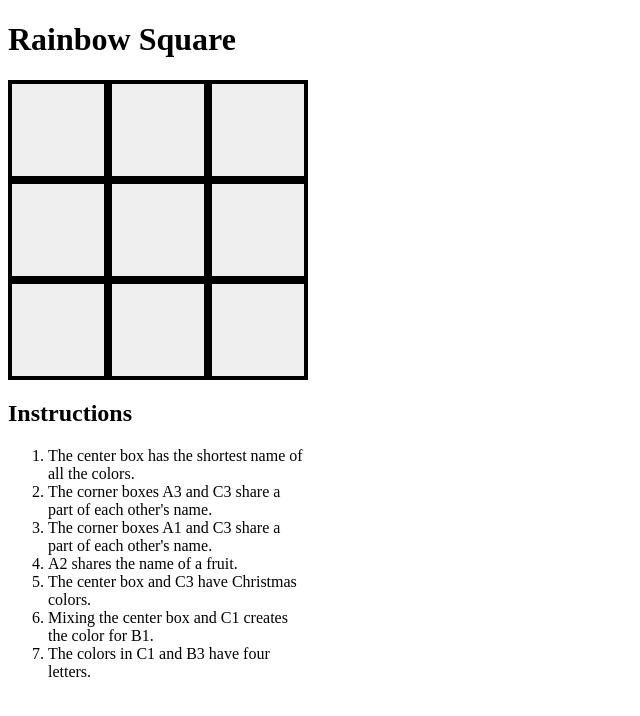
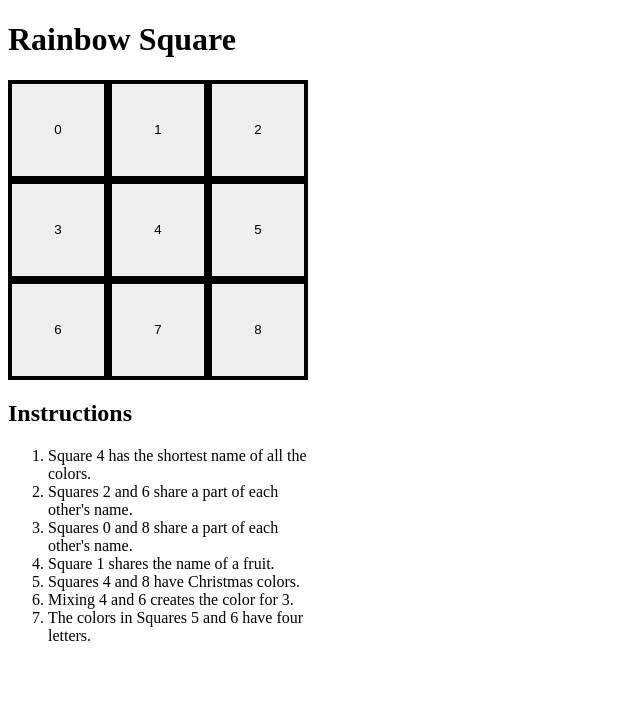
Before and after one commit to janesunpark/puzzler, a React app: page / in a window 1280 px wide. Shown: the top 716 px of the page, without its empty margins (0-640 px from the left). Built offline with nearby package versions, Linux system fonts and the light colour scheme.

Commit message:
each box responds to onClick event but no dropdown menu is being displayed.

```diff
--- a/src/App.js
+++ b/src/App.js
@@ -55,10 +55,9 @@ function App() {
 //   </div>
 // };
 
-  function setColor(color) {
-    const newState = [...state.input, { color }];
-    updateState({...state});
-  }
+  // function setColor(color, index) {
+  //   updateState({...state, input[index]: color});
+  // };
 
 
   function toggleMenu(status) {
@@ -84,7 +83,7 @@ for (let i = 0; i < Object.keys(state.input).length; i++) {
   squares.push(
   <button className='box' key={i} index={i}  style={{backgroundColor : state.input[i]}}
   onClick={() => toggleMenu(!state.showMenu)}
-  >
+  >{i}
    {/* set an onhover, if square is hovered over, the "menu" of color options will render within the square
 
    toggle function state.showMenu === false ? state.showMenu = true : state.showMenu = false
--- a/src/instructions.js
+++ b/src/instructions.js
@@ -1,13 +1,13 @@
 
 const instructions = {
     0: {
-        0: 'The center box has the shortest name of all the colors.',
-        1: 'The corner boxes A3 and C3 share a part of each other\'s name.',
-        2: 'The corner boxes A1 and C3 share a part of each other\'s name.',
-        3: 'A2 shares the name of a fruit.',
-        4: 'The center box and C3 have Christmas colors.',
-        5: 'Mixing the center box and C1 creates the color for B1.',
-        6: 'The colors in C1 and B3 have four letters.'
+        0: 'Square 4 has the shortest name of all the colors.',
+        1: 'Squares 2 and 6 share a part of each other\'s name.',
+        2: 'Squares 0 and 8 share a part of each other\'s name.',
+        3: 'Square 1 shares the name of a fruit.',
+        4: 'Squares 4 and 8 have Christmas colors.',
+        5: 'Mixing 4 and 6 creates the color for 3.',
+        6: 'The colors in Squares 5 and 6 have four letters.'
 
     },
 
```
